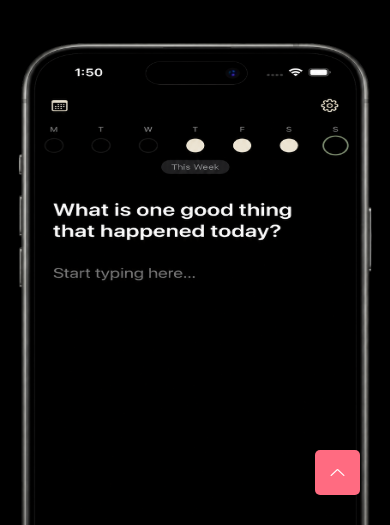
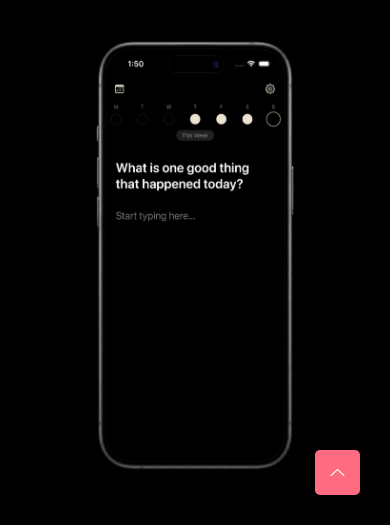
Before and after one commit to martincng/testapplandingpage, a plain HTML site: page index.html in a window 390 px wide. Shown: the part 319-844 px from the top of the page. Drawn offline with Linux system fonts and the light colour scheme.

Commit message:
Changed size of phone mockup

```diff
--- a/index.html
+++ b/index.html
@@ -204,7 +204,10 @@
                 </div>
                 <div class="col-lg-6 col-md-12 col-12 text-center">
                     <div class="hero-image wow fadeInRight" data-wow-delay=".4s">
-                        <img src="assets/images/hero/phone.png" alt="Gratitude Journal iOS App Interface" class="img-fluid style-hero-img" style="max-height: 580px;">
+                        <img src="assets/images/hero/phone.png"
+                             alt="Gratitude Journal iOS App Interface"
+                             class="img-fluid style-hero-img"
+                             style="max-height: 440px; width: auto; object-fit: contain;">
                     </div>
                 </div>
             </div>
```
